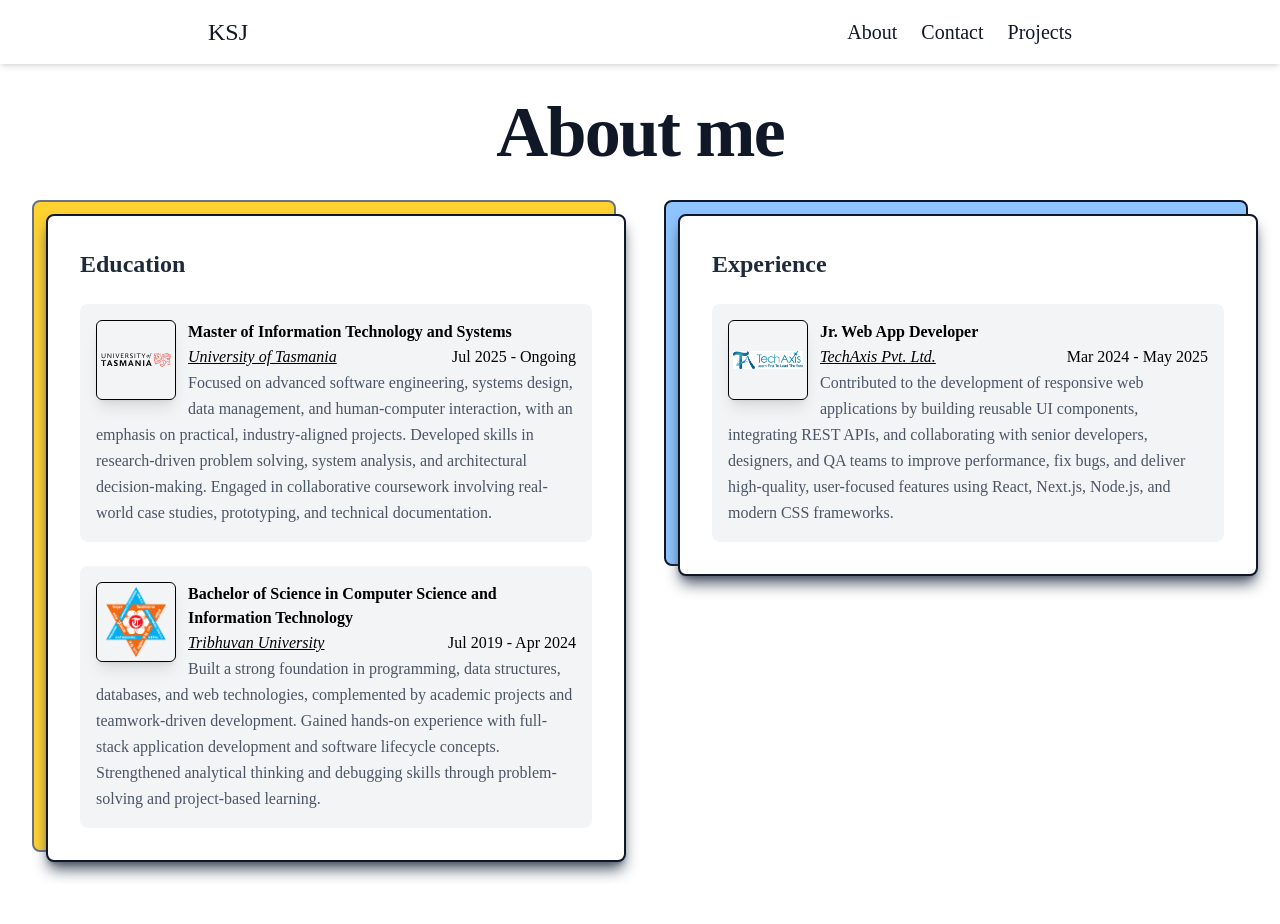
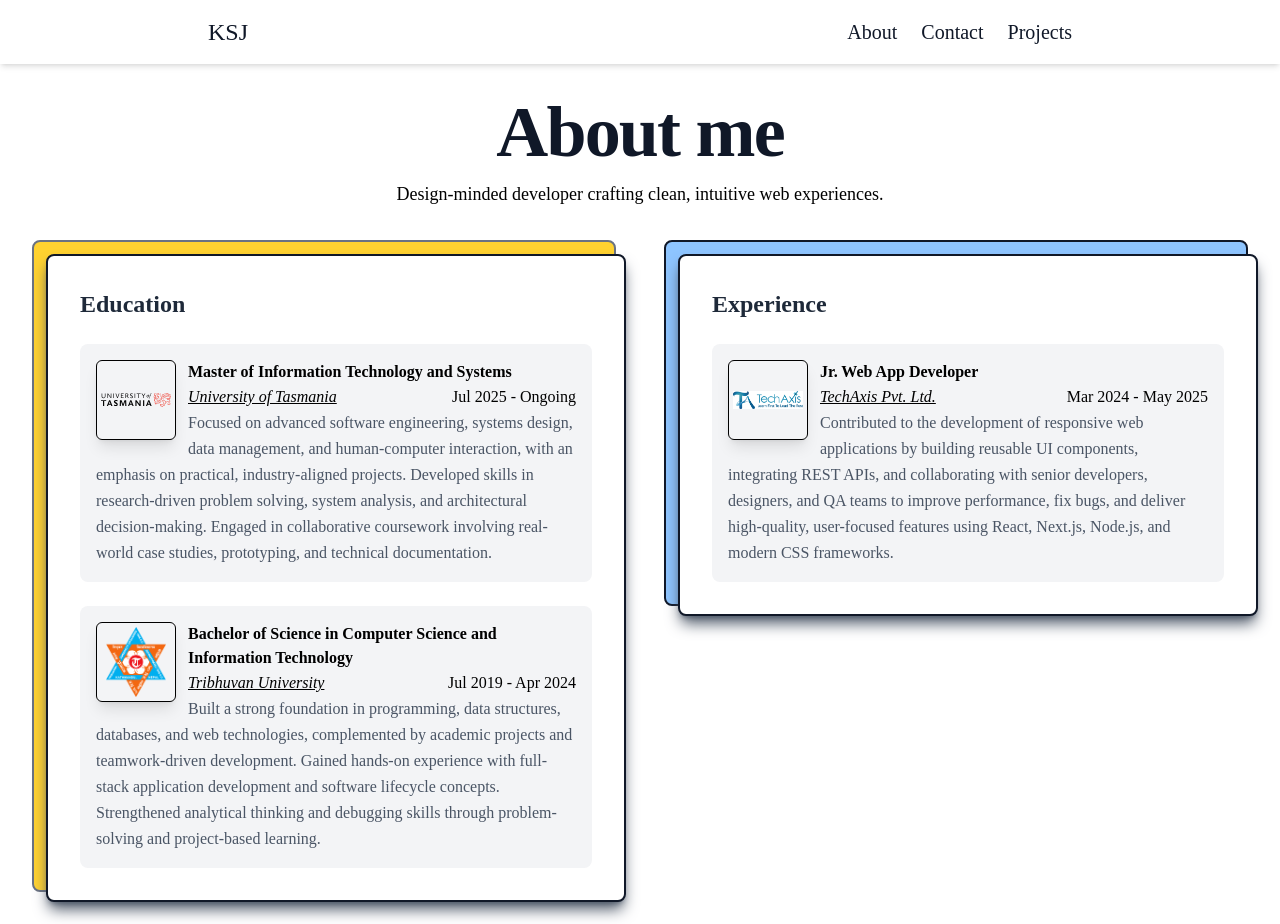
Before and after one commit to KirtiSaumyaJoshi/Portfolio-frontend, a Next.js app: page /about in a window 1280 px wide. Before the commit the page ends 884 px from the top, so only its background shows below. Built offline with nearby package versions, Linux system fonts and the light colour scheme.

Commit message:
minor changes

```diff
--- a/app/about/page.tsx
+++ b/app/about/page.tsx
@@ -5,11 +5,14 @@ import TU from "../assets/TU.png"
 import Company from "../assets/techaxis.webp"
 export default function About() {
 return (
-    <Box className="w-full px-8 py-8 flex flex-col gap-8">
-      <Box className="flex justify-center">
+    <Box className="w-full px-6 md:px-8 py-8 flex flex-col gap-8">
+      <Box className="flex flex-col justify-center text-center gap-3">
         <h1 className="text-4xl md:text-6xl lg:text-7xl font-extrabold text-gray-900 tracking-tight">
           About me
         </h1>
+        <Text unstyled className="text-lg font-medium">
+          Design-minded developer crafting clean, intuitive web experiences.
+        </Text>
       </Box>
       <Box className="flex lg:flex-row flex-col gap-12">
         <Box className="lg:w-1/2 relative border-2 border-gray-500 bg-amber-300 rounded-lg h-fit">
```
